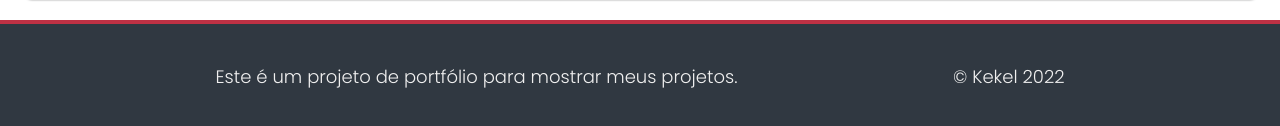
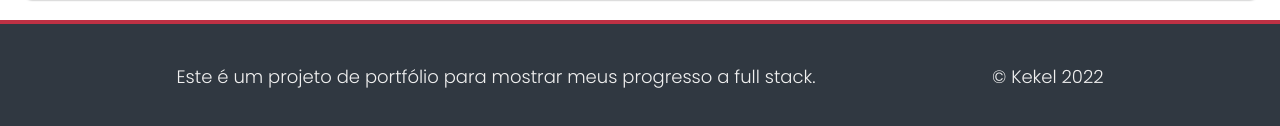
Before and after one commit to kelven-cardoso/portifolio, a plain HTML site: page index.html in a window 1280 px wide. Shown: the part 1930-2056 px from the top of the page. Drawn offline with nearby package versions, Linux system fonts and the light colour scheme; a web font is replaced by a local one.

```diff
--- a/index.html
+++ b/index.html
@@ -156,7 +156,7 @@
 
 <footer>
   <p>
-    Este é um projeto de portfólio para mostrar meus projetos.
+    Este é um projeto de portfólio para mostrar meus progresso a full stack.
   </p>
   <p>
     &copy; Kekel 2022
```
